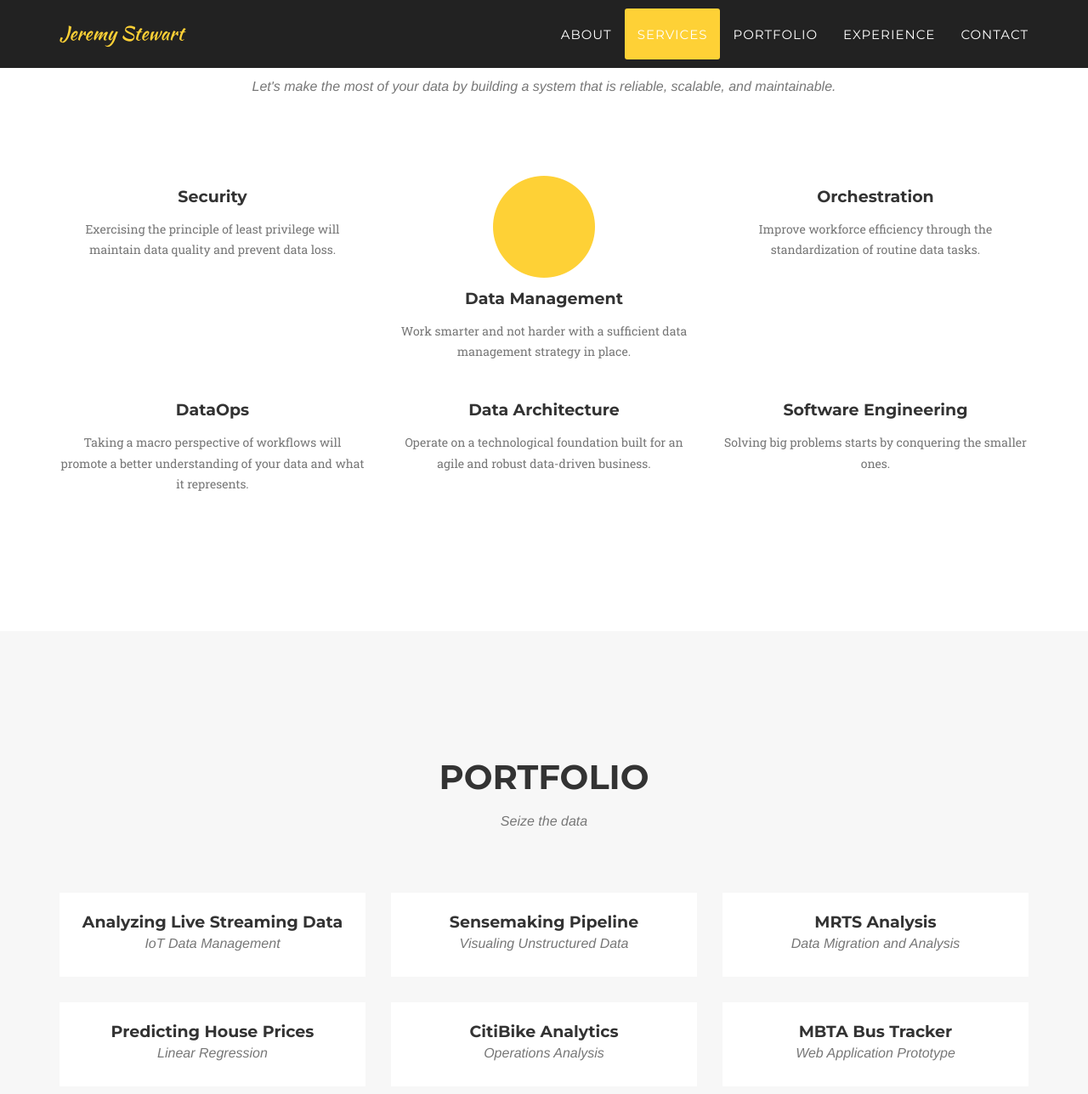
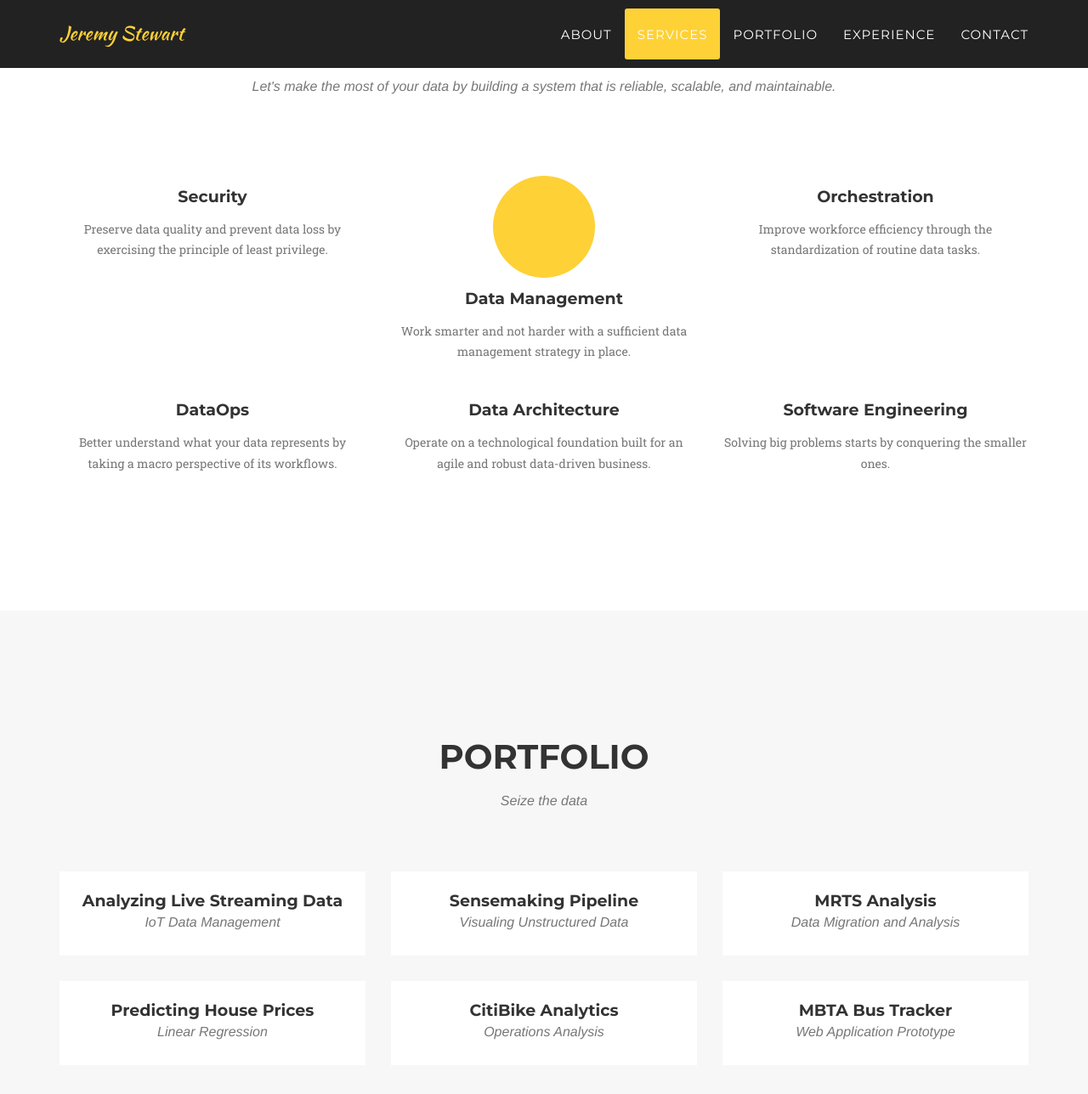
Before and after one commit to jlstewart12/JS_Portfolio_E, a Jekyll site: the page built from _posts/2014-07-13-project-6.markdown, in a window 1280 px wide and 1400 px high, scrolled down 1270 px. Shown: the top 1288 px of the window at 85% size. Built offline with Jekyll 4.4.1, drawn with Linux system fonts in a browser that asks for light colours; nearby versions of some CDN libraries; some web fonts are replaced; library files that are not in the unit come from our copies; some of the changed text lies outside the part shown.

```diff
--- a/_config.yml
+++ b/_config.yml
@@ -15,7 +15,7 @@ people:
   social:
     - title: github
       url: http://github.com/jlstewart12
-    - title: LinkedIn
+    - title: linkedin
       url: https://www.linkedin.com/in/jeremy-stewart-11512015b/
     - title: Tableau
       url: https://public.tableau.com/app/profile/jeremy3907
--- a/_includes/about.html
+++ b/_includes/about.html
@@ -3,7 +3,7 @@
         <div class="container">
             <div class="row">
                 <div class="col-lg-12 text-center">
-                    <h2 class="section-heading">Education and Work History</h2>
+                    <h2 class="section-heading">Education and Experience</h2>
                     <h3 class="section-subheading text-muted">Lorem ipsum dolor sit amet consectetur.</h3>
                 </div>
             </div>
--- a/_includes/footer.html
+++ b/_includes/footer.html
@@ -7,7 +7,10 @@
                 <div class="col-md-4">
                     <ul class="list-inline social-buttons">
                         {% for network in site.social %}
-                        <li><a href="{{ network.url }}"><i class="fa fa-{{ network.title }}"></i></a>
+                        <li><a href="{{ network.url }}">
+                            <i class="fa fa-{{ network.title }}">
+                            </i>
+                            </a>
                         </li>
                         {% endfor %}
                     </ul>
--- a/_includes/services.html
+++ b/_includes/services.html
@@ -13,7 +13,7 @@
                         <img class="img-centered" src="img/about/Asset 2.png" alt="">
                     </div>
                     <h4 class="service-heading">Security</h4>
-                    <p class="text-muted">Exercising the principle of least privilege will maintain data quality and prevent data loss.</p>
+                    <p class="text-muted">Preserve data quality and prevent data loss by exercising the principle of least privilege.</p>
                 </div>
                 <div class="col-md-4">
                     <div class="timeline-image">
@@ -41,7 +41,7 @@
                         <img class="img-centered" src="img/about/Asset 4.png" alt="">
                     </div>
                     <h4 class="service-heading">DataOps</h4>
-                    <p class="text-muted">Taking a macro perspective of workflows will promote a better understanding of your data and what it represents.</p>
+                    <p class="text-muted">Better understand what your data represents by taking a macro perspective of its workflows.</p>
                 </div>
                 <div class="col-md-4">
                     <div class="timeline-image">
```
Also changed, not shown: other parts of _includes/about.html (+1 -1 lines), img/about/Asset 1.png, img/about/Asset 2.png, img/about/Asset 3.png, img/about/Asset 4.png, img/about/Asset 5.png, img/about/Asset 6.png, 4 other files.
